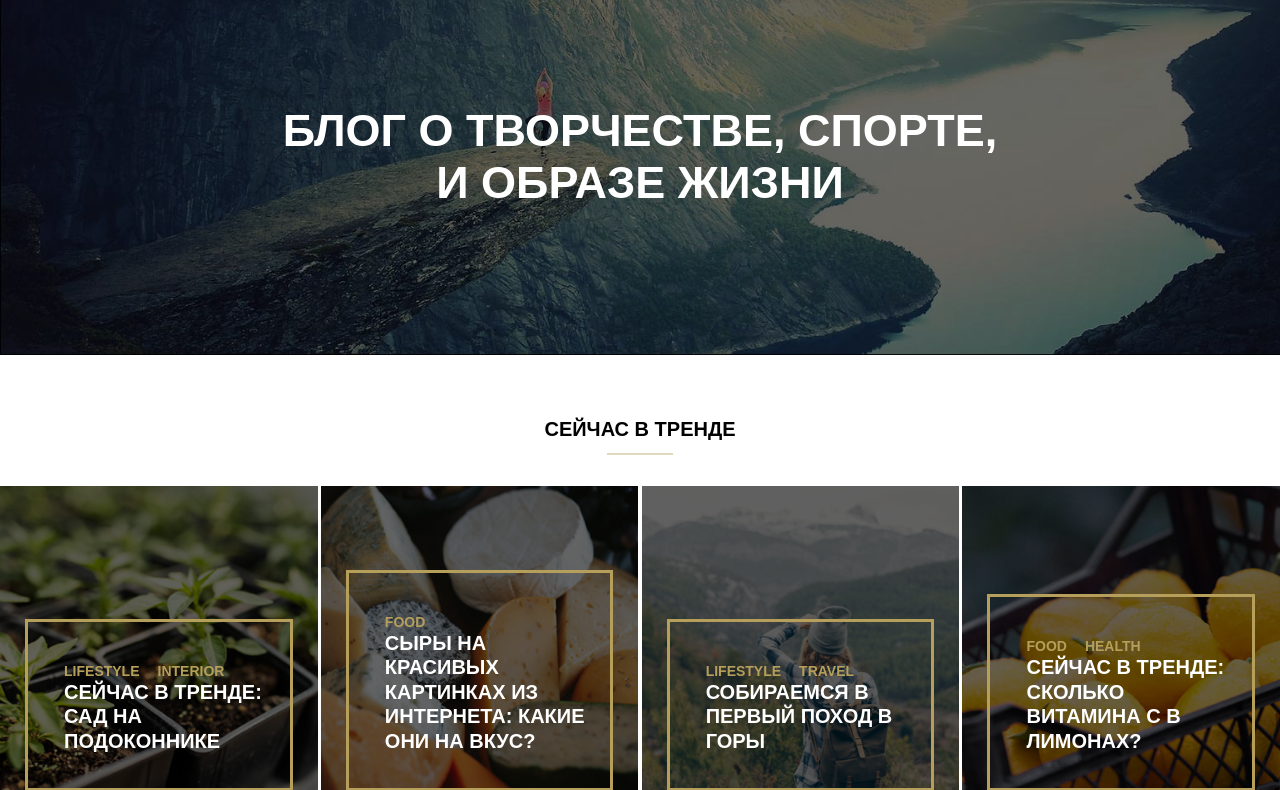
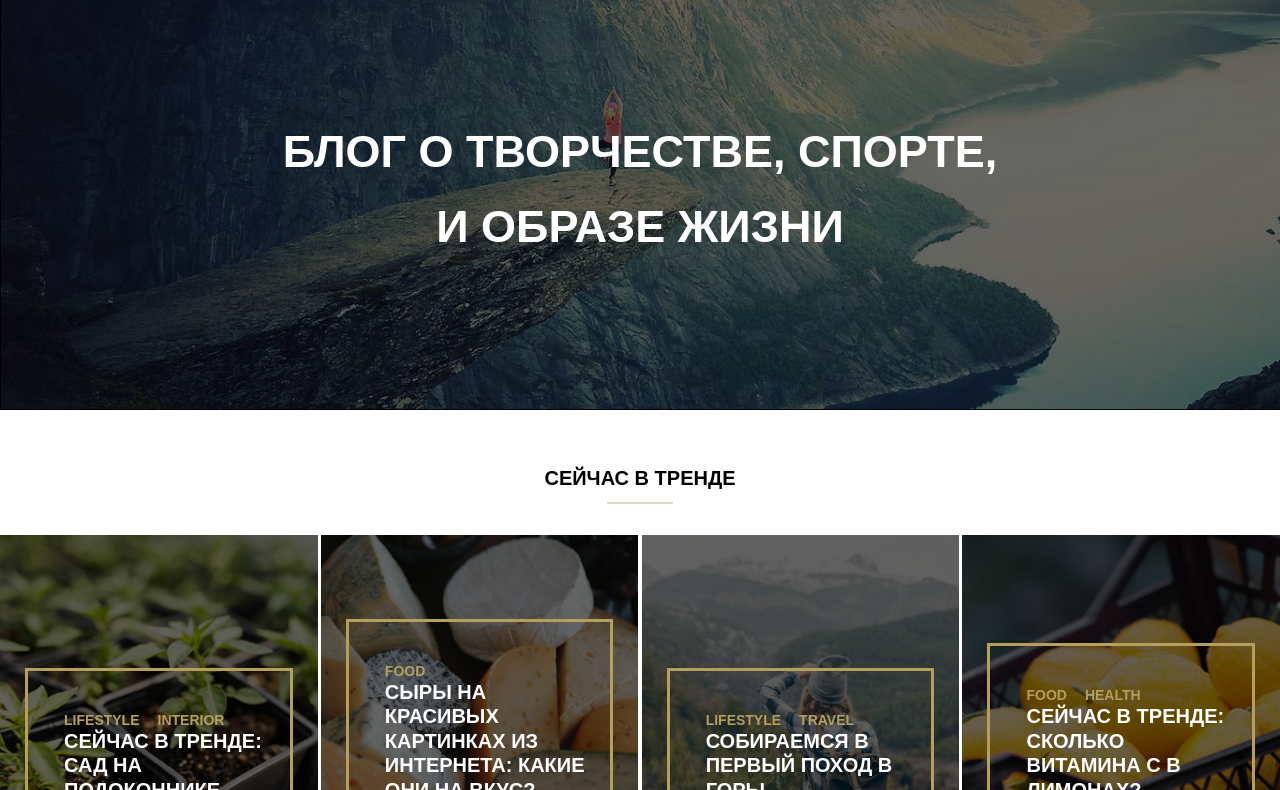
Before and after one commit to taniachris8/mq-diploma, a website: page index.html in a window 1280 px wide. Shown: the part 80-870 px from the top of the page. Drawn offline with Linux system fonts and the light colour scheme; a web font is replaced by a local one.

Commit message:
pixelperfect changes

```diff
--- a/css/styles.css
+++ b/css/styles.css
@@ -6,7 +6,7 @@
 }
 
 @font-face {
-  font-family: "OpenSans";
+  font-family: "OpenSans", sans-serif;
   src: url("./fonts/OpenSans-Bold.woff");
   font-weight: 700;
   font-style: normal;
@@ -107,7 +107,7 @@ button:hover {
 .header-section {
   margin: 0 auto;
   max-width: 1200px;
-  padding: 34px 20px 0 20px;
+  padding: 27px 20px 0 20px;
   align-items: center;
   box-sizing: border-box;
 }
@@ -159,15 +159,17 @@ button:hover {
   font-size: var(--font-large);
   text-align: center;
   text-transform: uppercase;
-  margin-top: 110px;
+  margin-top: 126px;
   margin-bottom: 0;
   padding-bottom: 146px;
+  line-height: 1.667;
+
 }
 
 /* ///////////////////////////////////////////////////Trends/////////////////////////////////////////////////// */
 
 .trends {
-  margin-top: 63px;
+  margin-top: 57px;
   display: flex;
   flex-direction: column;
 }
```
